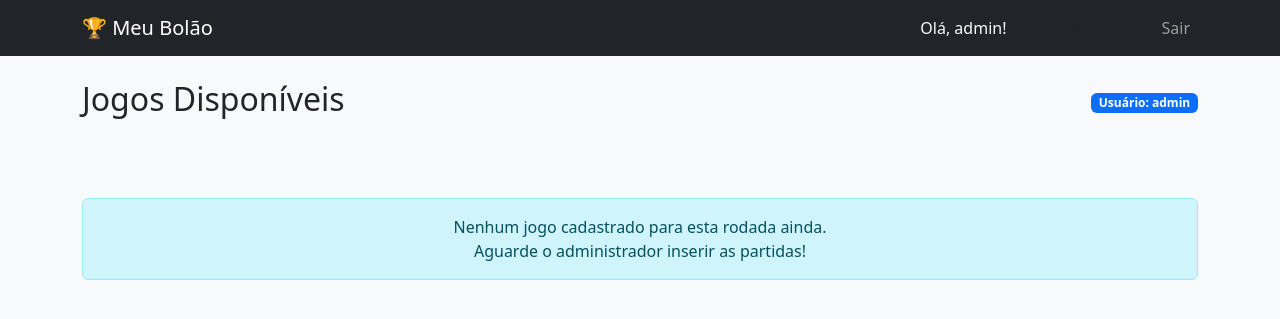
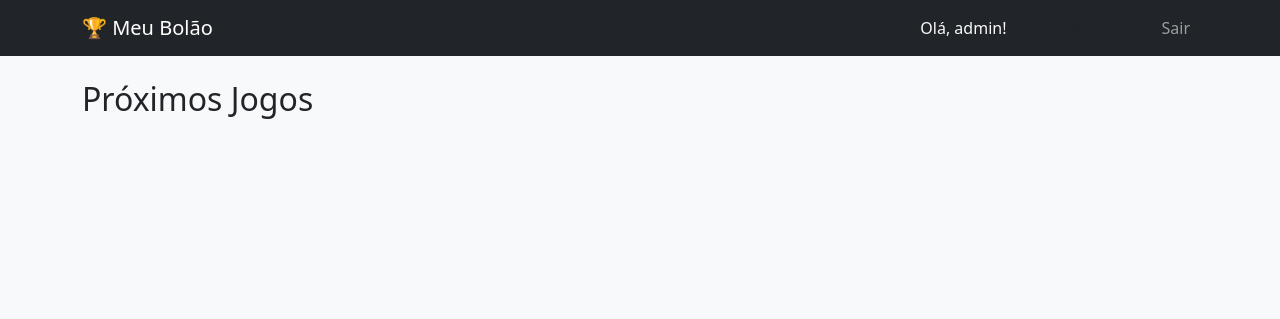
Before and after one commit to azvdocarlos-blip/bolao, a Flask app: page / in a window 1280 px wide. Shown: the top 319 px of the page. Run offline with Flask 3, Linux system fonts and the light colour scheme; a user stored in the database is signed in.

Commit message:
Update index.html

```diff
--- a/templates/index.html
+++ b/templates/index.html
@@ -1,39 +1,31 @@
 {% extends "base.html" %}
 
 {% block content %}
-<div class="d-flex justify-content-between align-items-center mb-4">
-    <h2>Jogos Disponíveis</h2>
-    <span class="badge bg-primary">Usuário: {{ current_user.username }}</span>
-</div>
-
+<h2 class="mb-4">Próximos Jogos</h2>
 <div class="row">
-    {% if not games %}
-        <div class="col-12 text-center mt-5">
-            <div class="alert alert-info">
-                Nenhum jogo cadastrado para esta rodada ainda.
-                <br>Aguarde o administrador inserir as partidas!
+    {% for game in games %}
+    <div class="col-md-6 mb-4">
+        <div class="card shadow-sm border-0">
+            <div class="card-header bg-white text-center border-0 pt-3">
+                <span class="badge bg-secondary">Rodada {{ game.round_no }}</span>
+                <p class="text-muted mb-0 mt-1" style="font-size: 0.8rem;">
+                    📅 {{ game.date }} | 🕒 {{ game.time }}
+                </p>
+            </div>
+            <div class="card-body">
+                <div class="d-flex justify-content-between align-items-center text-center">
+                    <div style="flex: 1;"><strong>{{ game.team_a }}</strong></div>
+                    <div class="d-flex align-items-center mx-2">
+                        <input type="number" class="form-control text-center mx-1" style="width: 50px;" placeholder="0">
+                        <span class="fw-bold">x</span>
+                        <input type="number" class="form-control text-center mx-1" style="width: 50px;" placeholder="0">
+                    </div>
+                    <div style="flex: 1;"><strong>{{ game.team_b }}</strong></div>
+                </div>
+                <button class="btn btn-primary w-100 mt-3">Salvar Palpite</button>
             </div>
         </div>
-    {% else %}
-        {% for game in games %}
-        <div class="col-md-6 mb-3">
-            <div class="card shadow-sm">
-                <div class="card-body text-center">
-                    <h5 class="card-title">Rodada {{ game.round_no }}</h5>
-<p class="text-muted small">{{ game.date }} - {{ game.time }}</p>
-
-                    <div class="d-flex justify-content-around align-items-center">
-                        <span class="fw-bold">{{ game.team_a }}</span>
-                        <input type="number" class="form-control text-center" style="width: 60px;" placeholder="0">
-                        <span>X</span>
-                        <input type="number" class="form-control text-center" style="width: 60px;" placeholder="0">
-                        <span class="fw-bold">{{ game.team_b }}</span>
-                    </div>
-                    <button class="btn btn-outline-success btn-sm mt-3 w-100">Salvar Palpite</button>
-                </div>
-            </div>
-        </div>
-        {% endfor %}
-    {% endif %}
+    </div>
+    {% endfor %}
 </div>
 {% endblock %}
```
